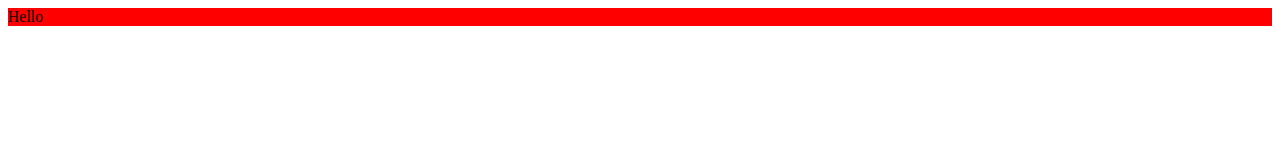
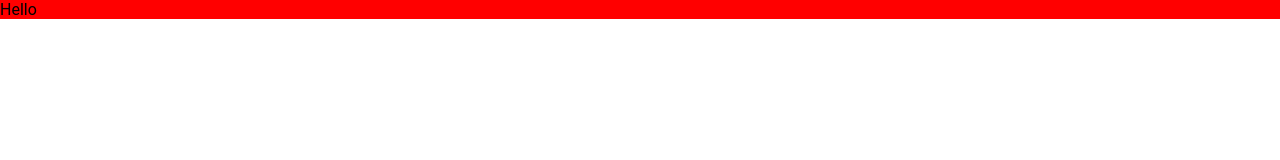
Before and after one commit to Shustovsky/Online-store, a website built with webpack: page src/template.html in a window 1280 px wide. Built offline with nearby package versions, Linux system fonts and the light colour scheme.

Commit message:
fix: add basic css rules

```diff
--- a/src/main.scss
+++ b/src/main.scss
@@ -1 +1,22 @@
+* {
+  box-sizing: border-box;
+  margin: 0;
+  padding: 0;
+  /* outline: 1px solid red; */
+  /* подчеркивает каждый элемент карсным */
+}
+
+html {
+  scroll-behavior: smooth;
+  /* для плавной прокрутки */
+  font-family: 'Roboto', sans-serif;
+  font-style: normal;
+}
+
+.container {
+  margin: 0 auto;
+  max-width: 1160px;
+  position: relative;
+}
+
 @import './pages/catalog/catalog.scss';
```
